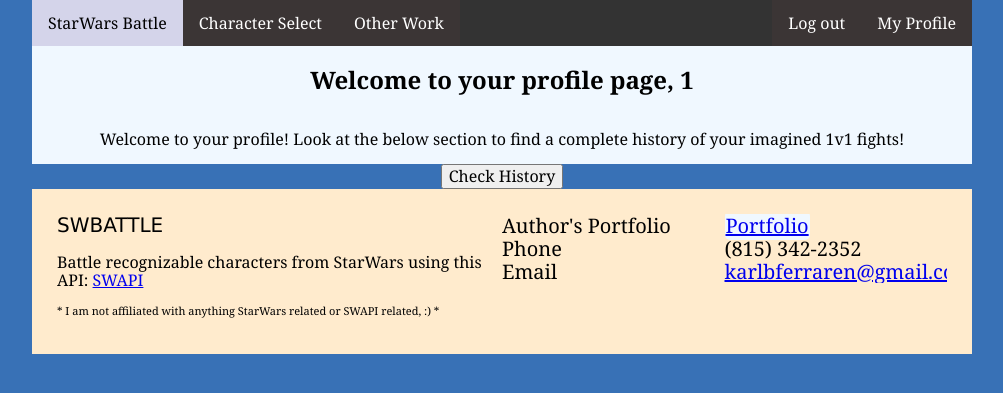
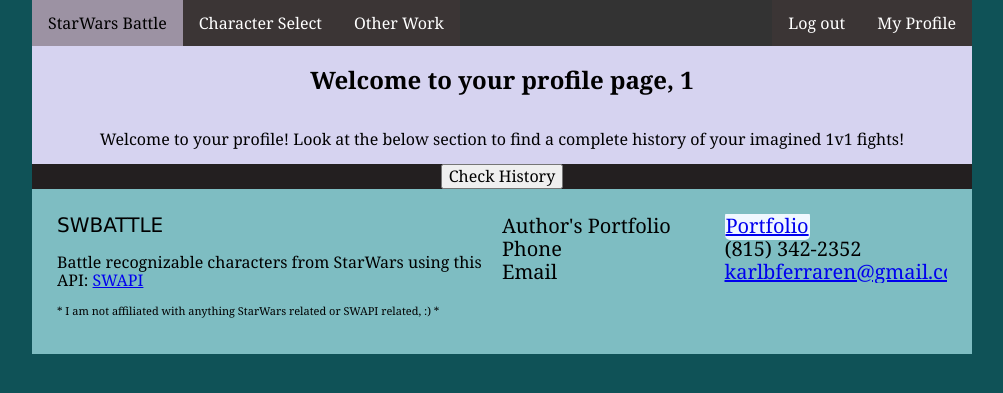
Before and after one commit to karlbfer/StarWarsBattle, a PHP site: page /profile.php in a window 1280 px wide. Shown: the top 393 px of the page, without its empty margins (138-1141 px from the left). Run offline with PHP 8.4, Linux system fonts and the light colour scheme; the visitor is signed in with stand-in values (Sample User, id 1); a stand-in replaces the project's code that opens the database connection.

Commit message:
changing color theme and user table css

```diff
--- a/app.js
+++ b/app.js
@@ -21,7 +21,6 @@ function changeWinnerTwo() {
   "none";
   document.getElementById('nameTwo').style.textDecoration = "underline";
 }
-
 
 async function getSwapi() {
   document.getElementById('name').textContent = 'Loading Character...';
--- a/css/style.css
+++ b/css/style.css
@@ -12,7 +12,7 @@
 /*******************************************/
 
 html {
-  background-color: rgb(56, 113, 182);
+  background-color: #0f5257;
   size:10px;
   font-size:16px;
   font-family:Cambria, Cochin, Georgia, Times, 'Times New Roman', serif
@@ -42,14 +42,14 @@ html {
   text-align: center;
 }
  #wrapper .mainBody {
-  background-color: aliceblue;
+  background-color: #d6d3f0;
   display: flex;
   justify-content: center;
   align-items: center;
   flex-direction: column;
 }
  .bodyWrap{
-  background-color: aliceblue;
+  background-color: #d6d3f0;
   /* float: left; */
   display: flex;
   justify-content: center;
@@ -63,7 +63,7 @@ html {
   height: 210px;
 }
 .signWrap{
-  background-color: aliceblue;
+  background-color: #d6d3f0;
   display: flex;
   justify-content: center;
   align-items: center;
@@ -72,7 +72,7 @@ html {
   height: 450px;
 }
 .loginWrap{
-  background-color: aliceblue;
+  background-color: #d6d3f0;
   display: flex;
   justify-content: center;
   align-items: center;
@@ -82,7 +82,7 @@ html {
 }
 
 .profileWrap {
-  background-color: aliceblue;
+  background-color: #d6d3f0;
   display: flex;
   justify-content: center;
   align-items: center;
@@ -156,7 +156,7 @@ li a:hover, li button:hover {
   color: white;
 }
 .active {
-  background-color: rgb(212, 212, 234);
+  background-color: #9c92a3;
   color: black;
 }
 
@@ -228,7 +228,7 @@ li a:hover, li button:hover {
 }
 
 #wrapper .footy {
-  background-color: blanchedalmond;
+  background-color: #7EBDC2;
   /* display: flex;
   align-items: row;
   justify-content: center; */
@@ -294,9 +294,34 @@ h1 + section {
   align-items: center;
 }
 
+.userVoteHistory {
+  border: solid 1px #DDEEEE;
+  border-collapse: collapse;
+  border-spacing: 0;
+  font: normal 13px Arial, sans-serif;
+  border-radius: 10px;
+  width:50%;
 
+}
+th {
+  background-color: rgb(61, 61, 61);
+  border: solid 1px #DDEEEE;
+  padding: 10px;
+  text-align: left;
+  color: white;
+}
+td {
+  border: solid 1px #DDEEEE;
 
-
+  padding: 10px;
+  background-color: #bb4430;
+  color: white;
+}
+.voteHistory {
+  display: flex;
+  flex-direction: column;
+  background-color: #231f20;
+}
 /*
 section {
 
--- a/profile.php
+++ b/profile.php
@@ -56,7 +56,7 @@
         mysqli_stmt_execute($stmt);
         $result = mysqli_stmt_get_result($stmt);
 
-        echo "<table>
+        echo "<table class='userVoteHistory'>
                 <tr>
                   <th>Character One</th>
                   <th>Character Two</th>
```
